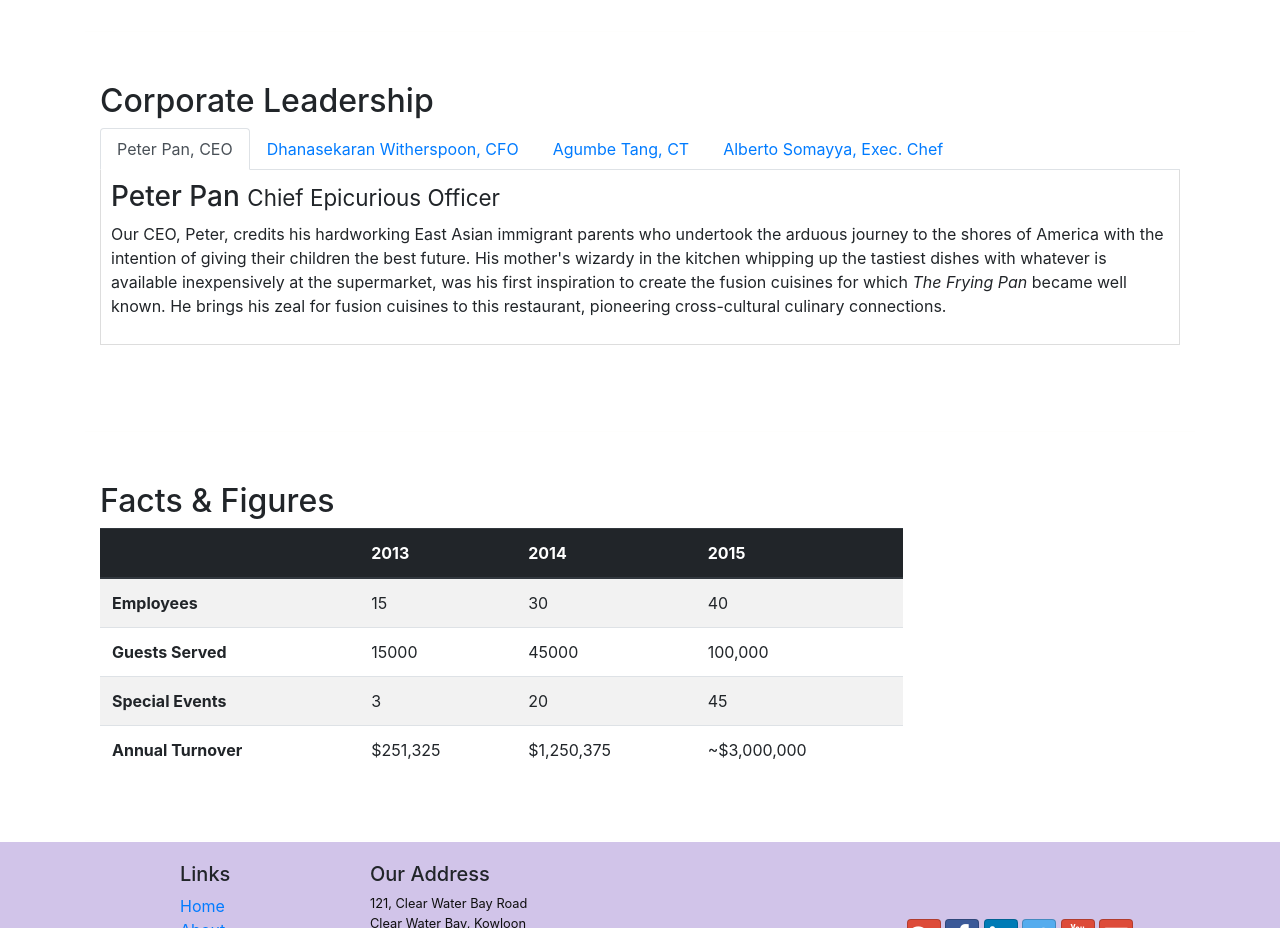
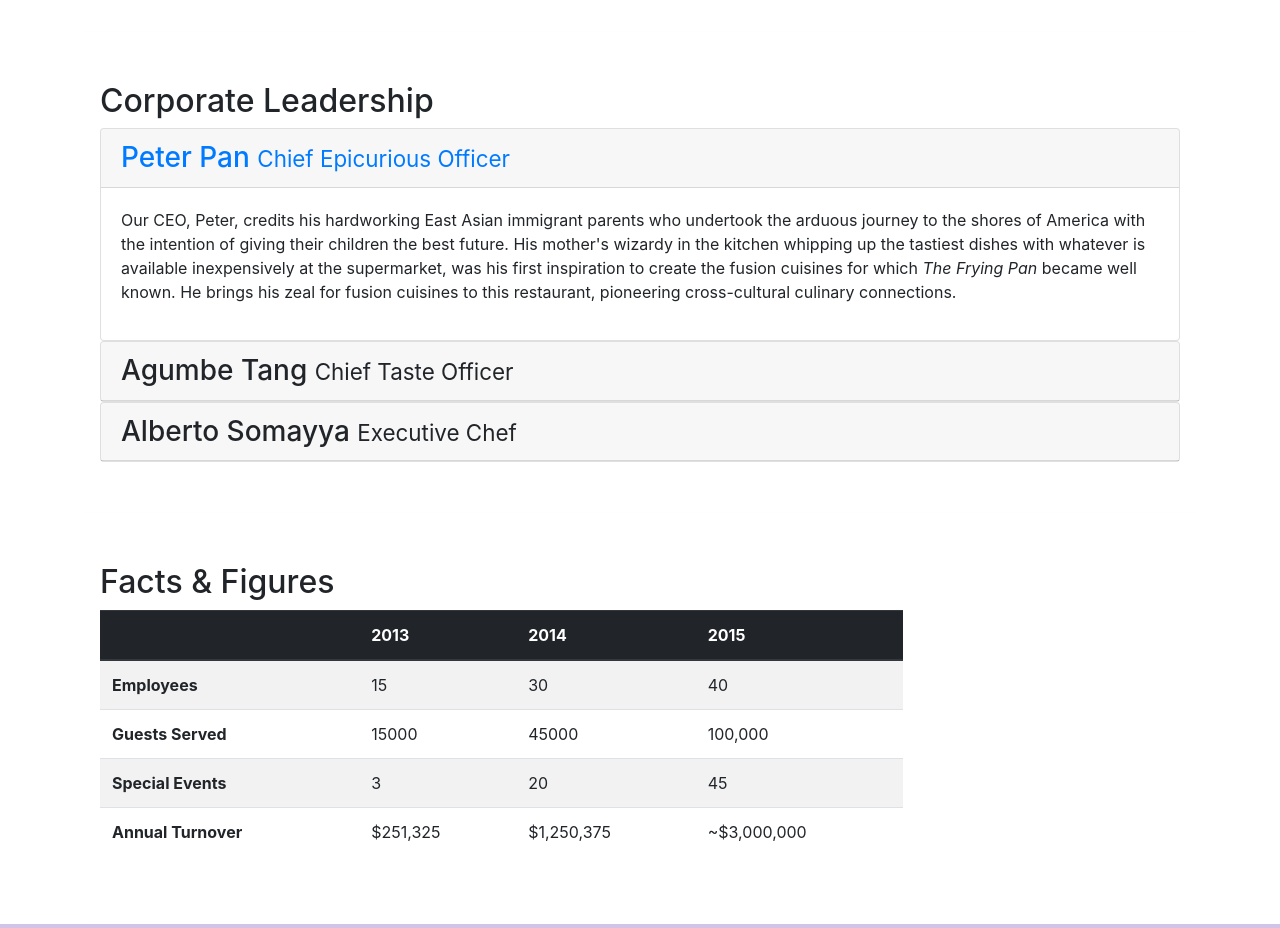
Before and after one commit to SaranyaBogendiran/bootstrap4-Practise, a website: page aboutus.html in a window 1280 px wide. Shown: the part 940-1868 px from the top of the page. Drawn offline with nearby package versions, Linux system fonts and the light colour scheme.

Commit message:
accordion

```diff
--- a/aboutus.html
+++ b/aboutus.html
@@ -112,44 +112,53 @@
         <div class="row row-content">
             <div class="col-12 col-sm-12">
                 <h2>Corporate Leadership</h2>
-                <ul class="nav nav-tabs">
-                    <li class="nav-item">
-                        <a class="nav-link active" href="#peter" role="tab" data-toggle="tab">
-                            Peter Pan, CEO</a>
-                    </li>
-                    <li class="nav-item">
-                        <a class="nav-link" href="#dhanasekaran" role="tab" data-toggle="tab">
-                            Dhanasekaran Witherspoon, CFO</a>
-                    </li>
-                    <li class="nav-item">
-                        <a class="nav-link" href="#agumbe" role="tab" data-toggle="tab">
-                            Agumbe Tang, CT</a>
-                    </li>
-                    <li class="nav-item">
-                        <a class="nav-link" href="#alberto" role="tab" data-toggle="tab">
-                            Alberto Somayya, Exec. Chef</a>
-                    </li>
-                </ul>
-                <div class="tab-content">
-                    <div role="tabpanel" class="tab-pane fade show active" id="peter">
-                        <h3>Peter Pan <small>Chief Epicurious Officer</small></h3>
-                        <p class="d-none d-sm-block">Our CEO, Peter, credits his hardworking East Asian immigrant parents who undertook the arduous journey to the shores of America with the intention of giving their children the best future. His mother's wizardy in the kitchen whipping up the tastiest dishes with whatever is available inexpensively at the supermarket, was his first inspiration to create the fusion cuisines for which <em>The Frying Pan</em> became well known. He brings his zeal for fusion cuisines to this restaurant, pioneering cross-cultural culinary connections.</p>
+
+                <div class="accordion">
+                    <div class="card">
+                        <div class="card-header" role="tab" id="peterhead">
+                                <h3 class="mb-0">
+                                    <a data-toggle="collapse" data-target="#peter" href="">Peter Pan <small>Chief Epicurious Officer</small></a>
+                                </h3>
+
+                        </div>
+                        <div class="collapse show" id="peter" data-parent="#accordion">
+                            <div class="card-body">
+                                <p class="d-none d-sm-block">Our CEO, Peter, credits his hardworking East Asian immigrant parents who undertook the arduous journey to the shores of America with the intention of giving their children the best future. His mother's wizardy in the kitchen whipping up the tastiest dishes with whatever is available inexpensively at the supermarket, was his first inspiration to create the fusion cuisines for which <em>The Frying Pan</em> became well known. He brings his zeal for fusion cuisines to this restaurant, pioneering cross-cultural culinary connections.</p>
+                            </div>
+                        </div>
 
                     </div>
-                    <div role="tabpanel" class="tab-pane fade show" id="dhanasekaran">
-                        <h3>Dhanasekaran Witherspoon <small>Chief Food Officer</small></h3>
-                        <p class="d-none d-sm-block">Our CFO, Danny, as he is affectionately referred to by his colleagues, comes from a long established family tradition in farming and produce. His experiences growing up on a farm in the Australian outback gave him great appreciation for varieties of food sources. As he puts it in his own words, <em>Everything that runs, wins, and everything that stays, pays!</em></p>
 
+
+                    <div class="card">
+                            <div class="card-header" role="tab" id="agumbehead">
+                            <h3 class="mb-0">
+                                <a class="collapsed" data-toggle="collapse" data-target="#agumbe">
+                                Agumbe Tang <small>Chief Taste Officer</small>
+                                </a>
+                            </h3>
+                        </div>
+                        <div class="collapse" id="agumbe" data-parent="#accordion">
+                            <div class="card-body">
+                                <p class="d-none d-sm-block">Blessed with the most discerning gustatory sense, Agumbe, our CTO, personally ensures that every dish that we serve meets his exacting tastes. Our chefs dread the tongue lashing that ensues if their dish does not meet his exacting standards. He lives by his motto, <em>You click only if you survive my lick.</em></p>
+
+                            </div>
+                        </div>
                     </div>
-                    <div role="tabpanel" class="tab-pane fade show id="agumbe"">
-                        <h3>Agumbe Tang <small>Chief Taste Officer</small></h3>
-                        <p class="d-none d-sm-block">Blessed with the most discerning gustatory sense, Agumbe, our CTO, personally ensures that every dish that we serve meets his exacting tastes. Our chefs dread the tongue lashing that ensues if their dish does not meet his exacting standards. He lives by his motto, <em>You click only if you survive my lick.</em></p>
+                    <div class="card">
+                            <div class="card-header" role="tab" id="albertohead">
+                            <h3 class="mb-0">
+                                <a class="collapsed" data-toggle="collapse" data-target="#alberto">
+                                Alberto Somayya <small>Executive Chef</small>
+                                </a>
+                            </h3>
+                        </div>
+                        <div class="collapse" id="alberto" data-parent="#accordion">
+                            <div class="card-body">
+                                <p class="d-none d-sm-block">Award winning three-star Michelin chef with wide International experience having worked closely with whos-who in the culinary world, he specializes in creating mouthwatering Indo-Italian fusion experiences. He says, <em>Put together the cuisines from the two craziest cultures, and you get a winning hit! Amma Mia!</em></p>
 
-                    </div>
-                    <div role="tabpanel" class="tab-pane fade show" id="alberto">
-                        <h3>Alberto Somayya <small>Executive Chef</small></h3>
-                        <p class="d-none d-sm-block">Award winning three-star Michelin chef with wide International experience having worked closely with whos-who in the culinary world, he specializes in creating mouthwatering Indo-Italian fusion experiences. He says, <em>Put together the cuisines from the two craziest cultures, and you get a winning hit! Amma Mia!</em></p>
-
+                            </div>
+                        </div>
                     </div>
 
                 </div>
```
